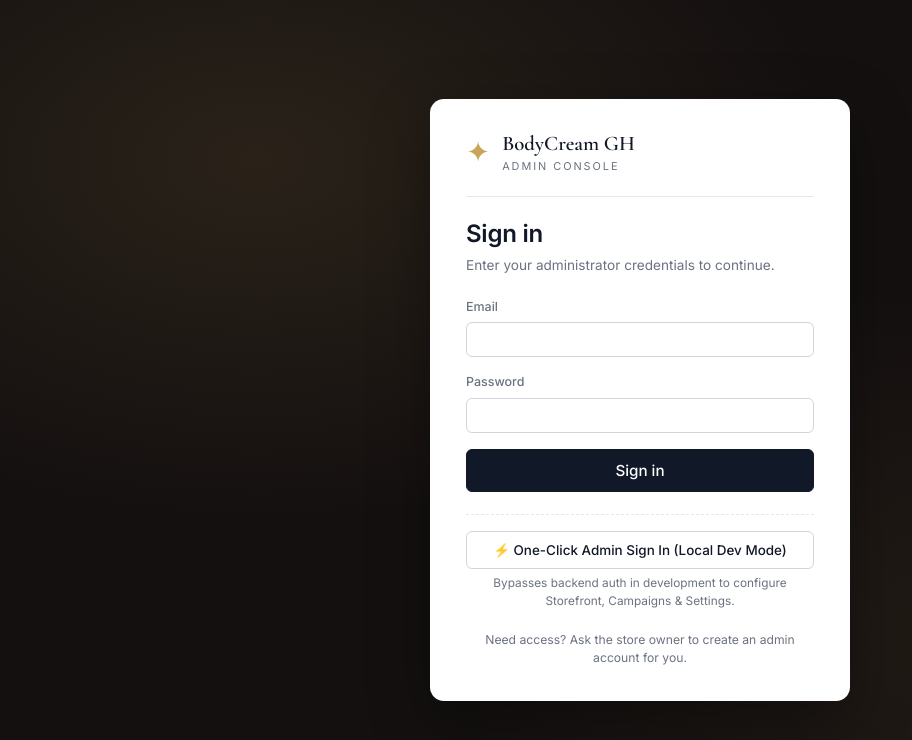
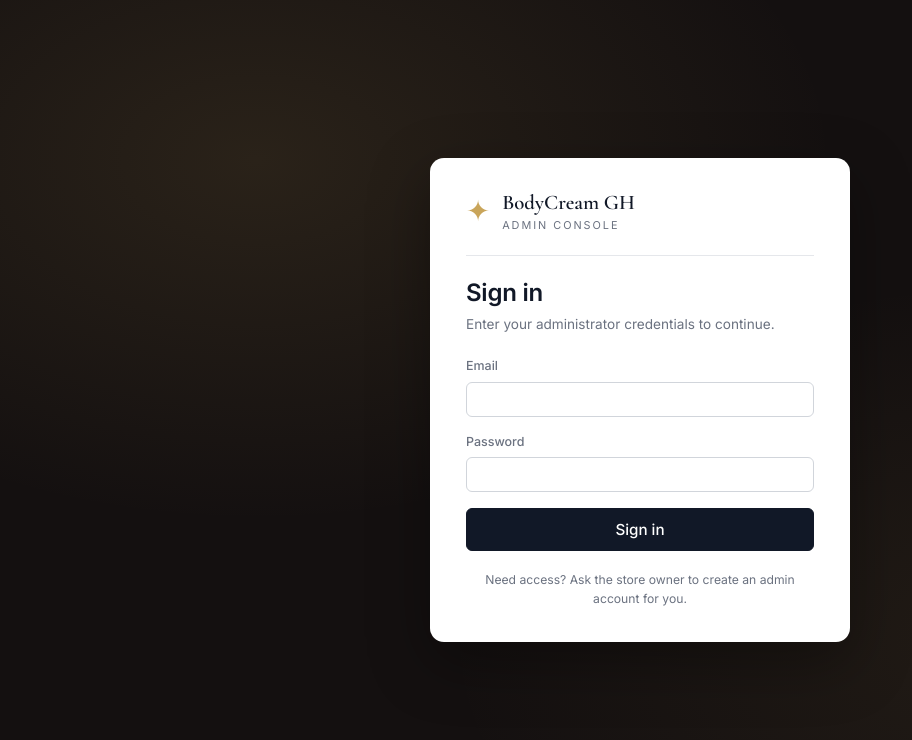
Before and after one commit to Kabutey-Mordecai/BodyCreamGH, a React (Vite) app in the folder admin/: page /login in a window 1280 px wide. Shown: the top 740 px of the page, without its empty margins (0-912 px from the left). Built offline with nearby package versions, Linux system fonts and the light colour scheme; no server answers.

Commit message:
security(admin): remove handleDevBypass and hardcoded dev JWT from Login.jsx

```diff
--- a/admin/src/pages/Login.jsx
+++ b/admin/src/pages/Login.jsx
@@ -29,21 +29,6 @@ export default function Login() {
   const [otpError,  setOtpError]  = useState('');
   const [otpLoading, setOtpLoading] = useState(false);
   const otpRef = useRef(null);
-
-  const handleDevBypass = () => {
-    const devUser = {
-      id: 'a8fc4b52-5e9d-414c-8f55-b935dfc2b528',
-      email: 'admin@bodycreamgh.com',
-      first_name: 'Admin',
-      last_name: 'User',
-      role: 'admin',
-    };
-    // Valid signed JWT for admin@bodycreamgh.com matching local backend JWT_SECRET
-    const devToken = 'eyJhbGciOiJIUzI1NiIsInR5cCI6IkpXVCJ9.eyJpZCI6ImE4ZmM0YjUyLTVlOWQtNDE0Yy04ZjU1LWI5MzVkZmMyYjUyOCIsImVtYWlsIjoiYWRtaW5AYm9keWNyZWFtZ2guY29tIiwicm9sZSI6ImFkbWluIiwiaWF0IjoxNzk1MDI0Mzk5LCJleHAiOjE4MjY1NjAzOTl9.QJLdUdevt2sp7wW7jDfHTSAnlOFcu2ozcO_i0WNOYLE';
-    localStorage.setItem('admin_token', devToken);
-    localStorage.setItem('admin_user', JSON.stringify(devUser));
-    window.location.href = from || '/';
-  };
 
   useEffect(() => {
     if (lockout <= 0) return;
@@ -177,22 +162,6 @@ export default function Login() {
                 {loading ? 'Signing in…' : isLocked ? `Try again in ${formatCountdown(lockout)}` : 'Sign in'}
               </button>
             </form>
-
-            {import.meta.env.DEV && (
-              <div style={{ marginTop: 22, paddingTop: 16, borderTop: '1px dashed var(--ac-border, #e5e7eb)', textAlign: 'center' }}>
-                <button
-                  type="button"
-                  className="btn btn-outline btn-full"
-                  onClick={handleDevBypass}
-                  style={{ fontSize: '0.84rem', padding: '10px 14px' }}
-                >
-                  ⚡ One-Click Admin Sign In (Local Dev Mode)
-                </button>
-                <p className="muted text-xs" style={{ marginTop: 6, fontSize: '0.74rem' }}>
-                  Bypasses backend auth in development to configure Storefront, Campaigns &amp; Settings.
-                </p>
-              </div>
-            )}
           </>
         ) : (
           <>
```
